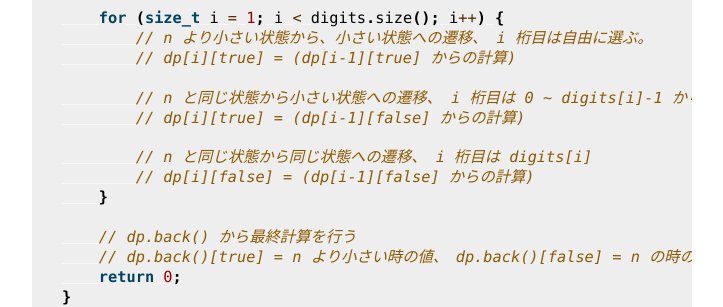
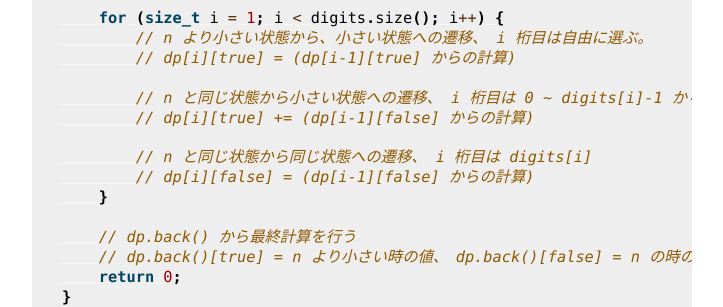
Before and after one commit to tomoki/AlgoLib, a Sphinx documentation site: the page built from source/dp.rst, in a window 1280 px wide and 900 px high, scrolled down 4845 px. Shown: the part 151-458 px from the top of the window, without its empty margins (388-1111 px from the left). Built offline with Sphinx 7.4.7, drawn with Linux system fonts in a browser that asks for light colours.

Commit message:
けた dp 修正

```diff
--- a/source/dp.rst
+++ b/source/dp.rst
@@ -256,7 +256,7 @@ https://drken1215.hatenablog.com/entry/2019/02/04/013700
             // dp[i][true] = (dp[i-1][true] からの計算)
 
             // n と同じ状態から小さい状態への遷移、 i 桁目は 0 ~ digits[i]-1 から選ぶ
-            // dp[i][true] = (dp[i-1][false] からの計算)
+            // dp[i][true] += (dp[i-1][false] からの計算)
 
             // n と同じ状態から同じ状態への遷移、 i 桁目は digits[i]
             // dp[i][false] = (dp[i-1][false] からの計算)
@@ -297,7 +297,7 @@ https://drken1215.hatenablog.com/entry/2019/02/04/013700
 
             // n と同じ状態から小さい状態への遷移、 i 桁目は 0 になる
             // n の i 桁目が 0 の時は、 同じ状態から小さい状態に遷移することはできない
-            // dp[i][true] = (dp[i+1][false] からの計算)
+            // dp[i][true] += (dp[i+1][false] からの計算)
             if (n & mask) {
                 if (dp[i+1][false] >= 0) {
                 }
@@ -357,7 +357,7 @@ https://drken1215.hatenablog.com/entry/2019/02/04/013700
 
             // n と同じ状態から小さい状態への遷移、 i 桁目は 0 になる
             // n の i 桁目が 0 の時は、 同じ状態から小さい状態に遷移することはできない
-            // dp[i][true] = (dp[i+1][false] からの計算)
+            // dp[i][true] += (dp[i+1][false] からの計算)
             if (n & mask) {
                 if (dp[i+1][false] >= 0) {
                     dp[i][true] = max(dp[i][true], dp[i+1][false] + mask * select0);
```
